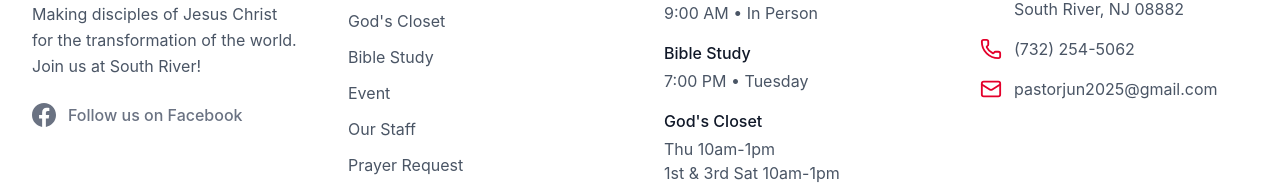
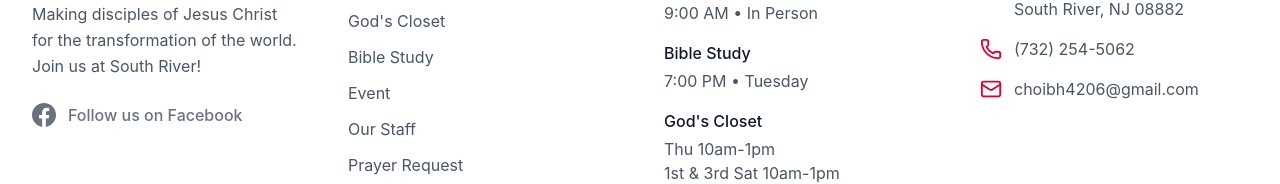
Before and after one commit to JunQ-tech/Conklin-website, a React (Vite) app: page / in a window 1280 px wide. Shown: the part 3385-3569 px from the top of the page. Built offline with nearby package versions, Linux system fonts and the light colour scheme.

Commit message:
Update contact email to choibh4206@gmail.com

```diff
--- a/src/components/Footer.jsx
+++ b/src/components/Footer.jsx
@@ -69,7 +69,7 @@ const Footer = () => {
               </li>
               <li className="flex items-center gap-3 text-gray-600">
                 <Mail size={22} className="text-umc-red" />
-                <a href="mailto:pastorjun2025@gmail.com" className="hover:text-umc-red transition-colors">pastorjun2025@gmail.com</a>
+                <a href="mailto:choibh4206@gmail.com" className="hover:text-umc-red transition-colors">choibh4206@gmail.com</a>
               </li>
             </ul>
           </div>
--- a/src/pages/PrayerRequest.jsx
+++ b/src/pages/PrayerRequest.jsx
@@ -28,7 +28,7 @@ const PrayerRequest = () => {
 
           <div className="p-8 md:p-12">
             <form
-              action="https://formsubmit.co/pastorjun2025@gmail.com"
+              action="https://formsubmit.co/choibh4206@gmail.com"
               method="POST"
               className="space-y-8"
             >
```
